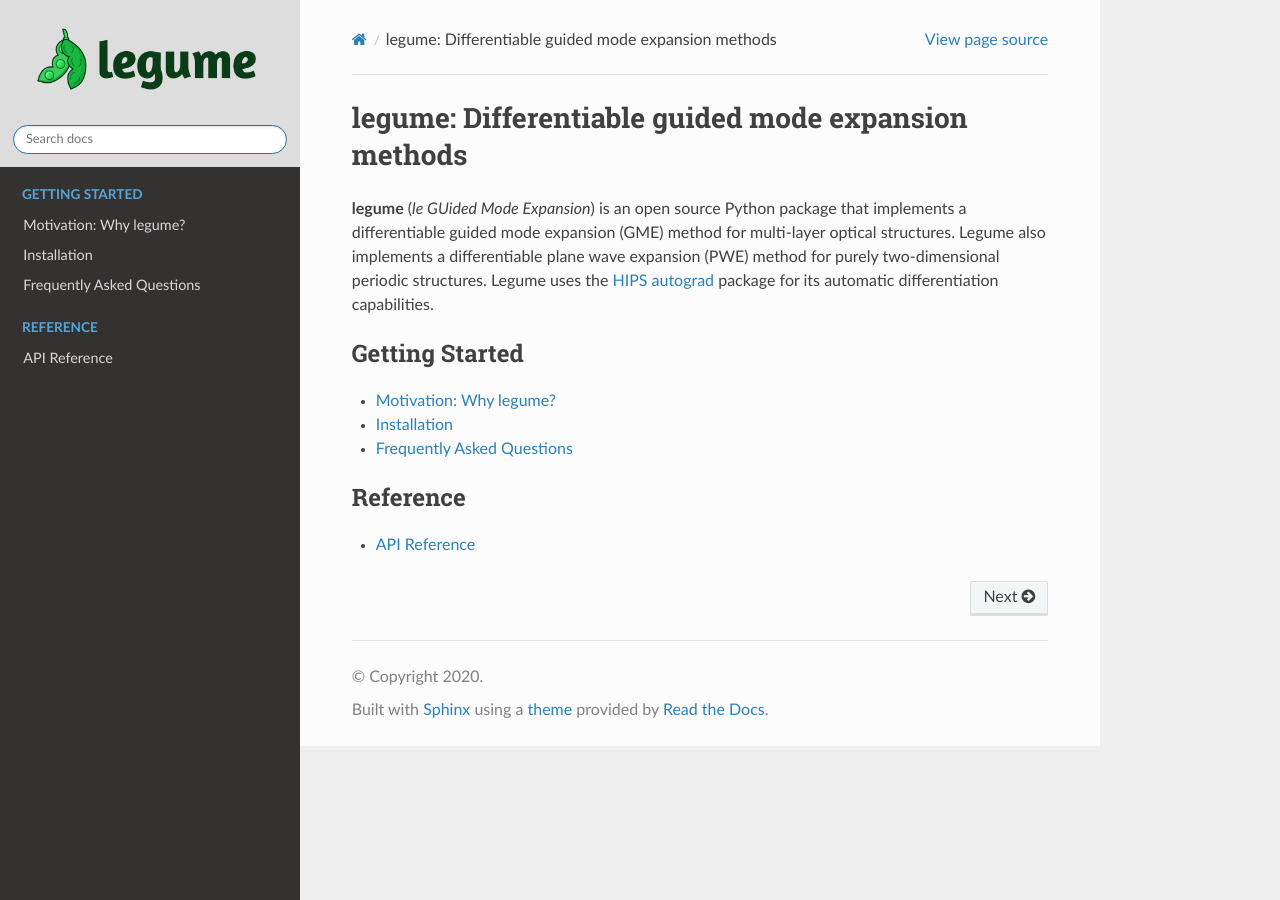
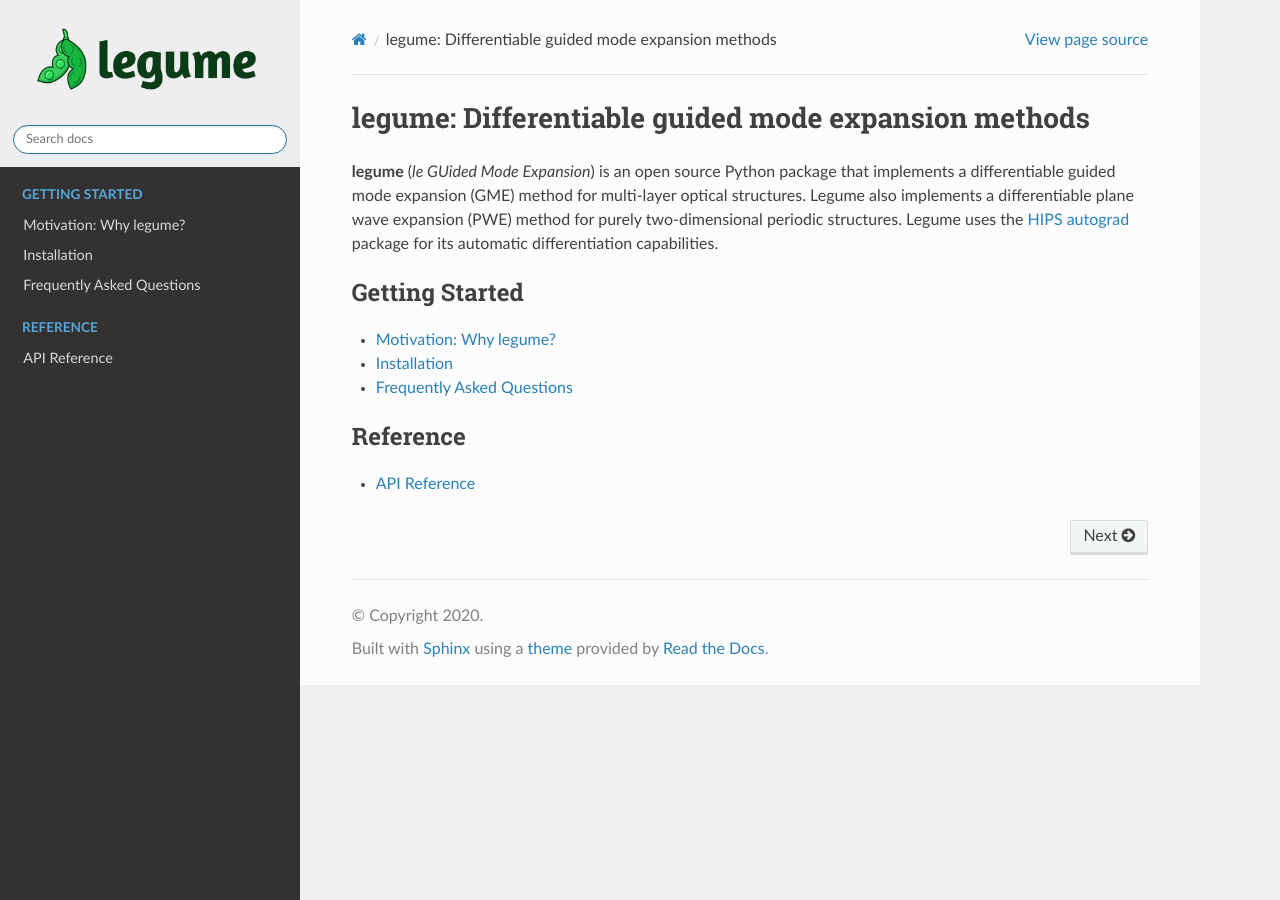
Before and after one commit to fancompute/legume, a Sphinx documentation site: the page built from docs/index.rst, in a window 1280 px wide. Built offline with Sphinx 7.4.7 and the Read the Docs theme 2.0.0, drawn with Linux system fonts in a browser that asks for light colours; pages that are not in the unit, such as notebooks, are missing from menus.

Commit message:
Tweak doc page width

```diff
--- a/docs/_static/css/custom.css
+++ b/docs/_static/css/custom.css
@@ -1 +1,7 @@
-.wy-side-nav-search{ background-color:#dddddd }
+
+.wy-side-nav-search { background-color: #eeeeee; }
+.wy-nav-top { background-color: #666666; }
+
+.wy-nav-content { max-width: 900px !important; }
+.wy-table-responsive table td { white-space: normal !important; }
+.wy-table-responsive { overflow: visible !important; }
```
